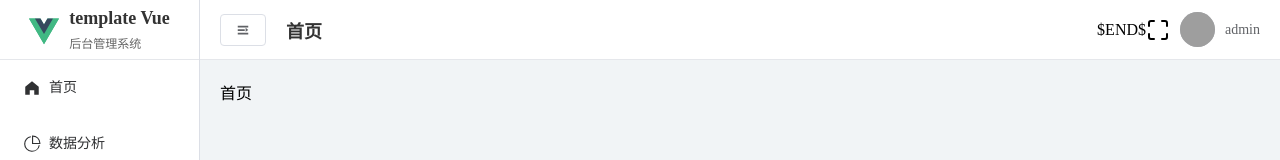
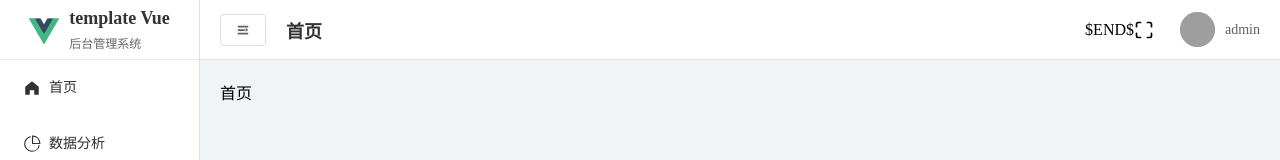
Before and after one commit to carocall/template-vue, a Vue app: page / in a window 1280 px wide. Shown: the top 160 px of the page. Built offline with nearby package versions, Linux system fonts and the light colour scheme; grey boxes are pictures that could not be loaded.

Commit message:
style(FullScreen): 添加按钮样式类并调整图标尺寸
为全屏按钮添加 function-button 类并定义样式，同时统一图标尺寸为 20x20 像素以保持一致性

```diff
--- a/src/layouts/main/componenet/FullScreen.vue
+++ b/src/layouts/main/componenet/FullScreen.vue
@@ -5,9 +5,9 @@ const {isFullscreen,toggle} = useFullscreen()
 </script>
 
 <template>
-<i @click="toggle" class="flex-box">
-  <img v-if="isFullscreen" src="@/assets/icon/minimize.svg" alt="minimize">
-  <img  v-else src="@/assets/icon/maximize.svg" alt="maximize">
+<i @click="toggle"  class="flex-box function-button">
+  <img class="icon" v-if="isFullscreen" src="@/assets/icon/minimize.svg" alt="minimize">
+  <img class="icon"  v-else src="@/assets/icon/maximize.svg" alt="maximize">
 </i>
 </template>
 
@@ -17,4 +17,14 @@ const {isFullscreen,toggle} = useFullscreen()
   align-items: center;
   justify-content: center;
 }
+.function-button{
+  margin-right: 16px;
+  cursor: pointer;
+  height: 20px;
+  width: 20px;
+}
+.icon{
+  height: 20px;
+  width: 20px;
+}
 </style>
```
